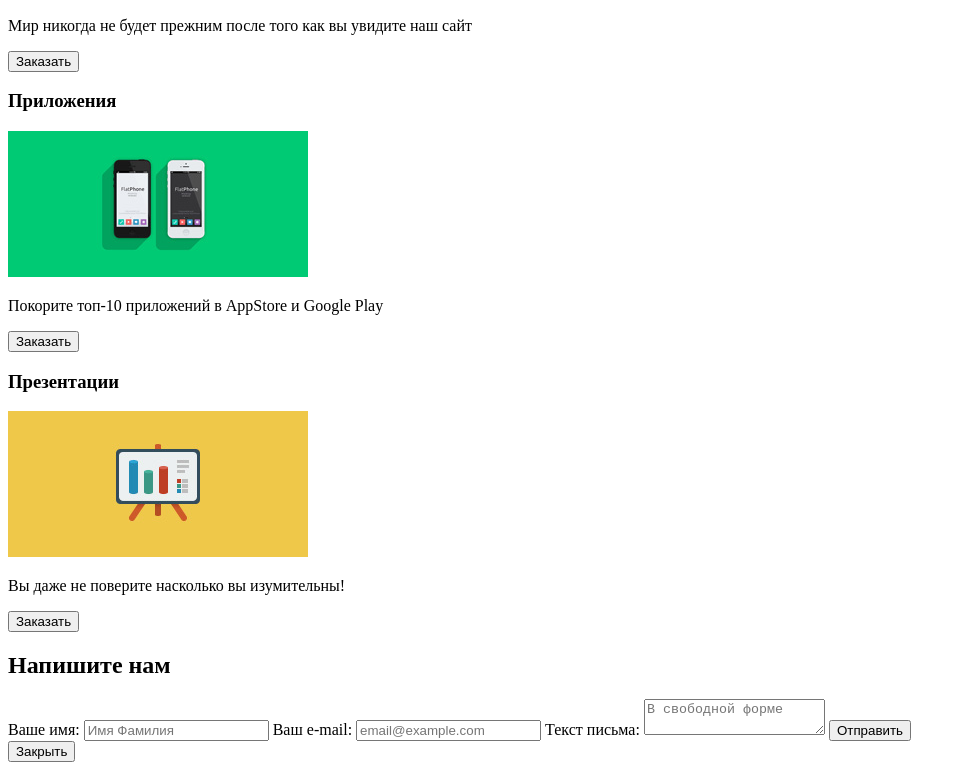
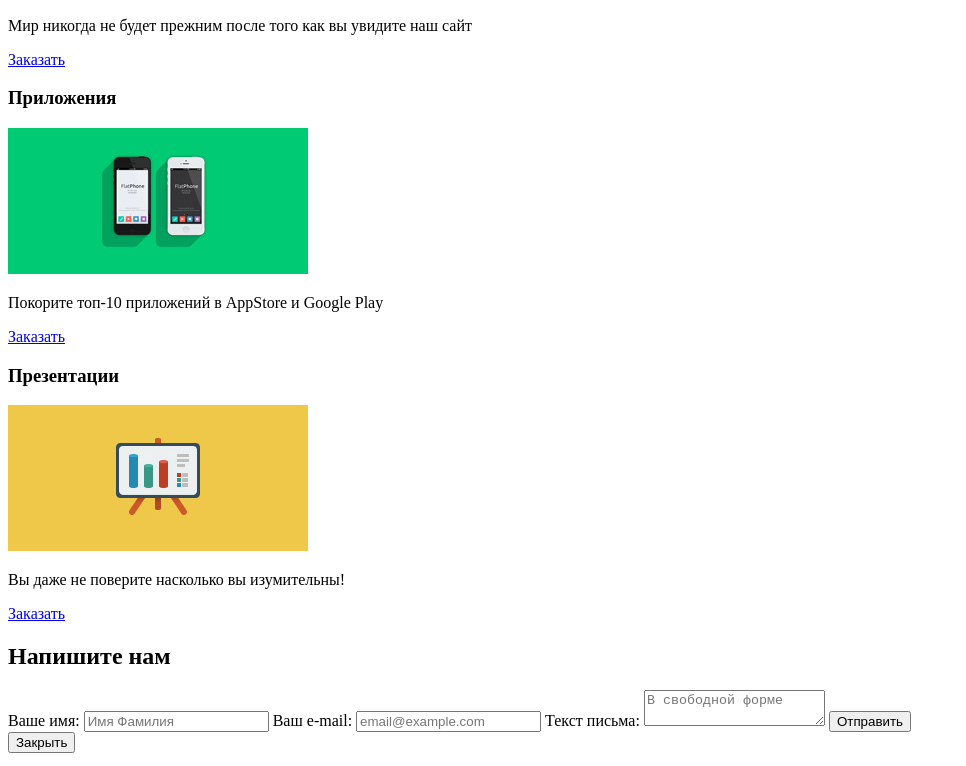
Before and after one commit to njero/952491-nerds-24, a plain HTML site: page index.html in a window 1280 px wide. Shown: the part 491-1257 px from the top of the page, without its empty margins (0-966 px from the left). Drawn offline with Linux system fonts and the light colour scheme.

Commit message:
Изменены кнопки на ссылк

```diff
--- a/index.html
+++ b/index.html
@@ -27,21 +27,21 @@
       <h3 class="name-types">Веб-сайты</h3>
       <img alt="Веб-сайты" src="img/example-1.png" width="300" height="146">
       <p class="types-description">Мир никогда не будет прежним после того как вы увидите наш сайт</p>
-      <button class="button _order _red" type="button">Заказать</button>
+      <a class="button _order _red" href="order.html">Заказать</a>
     </div>
 
     <div class="programs">
       <h3 class="name-types">Приложения</h3>
       <img alt="Приложения" src="img/example-2.png" width="300" height="146">
       <p class="types-description">Покорите топ-10 приложений в AppStore и Google Play</p>
-      <button class="button _order _red" type="button">Заказать</button>
+      <a class="button _order _red" href="order.html">Заказать</a>
     </div>
 
     <div class="presentation">
       <h3 class="name-types">Презентации</h3>
       <img  alt="Презентации" src="img/example-3.png" width="300" height="146">
       <p class="types-description">Вы даже не поверите насколько вы изумительны!</p>
-      <button class="button _order _red" type="button">Заказать</button>
+      <a class="button _order _red" href="order.html">Заказать</a>
     </div>
   </section>
 
```
